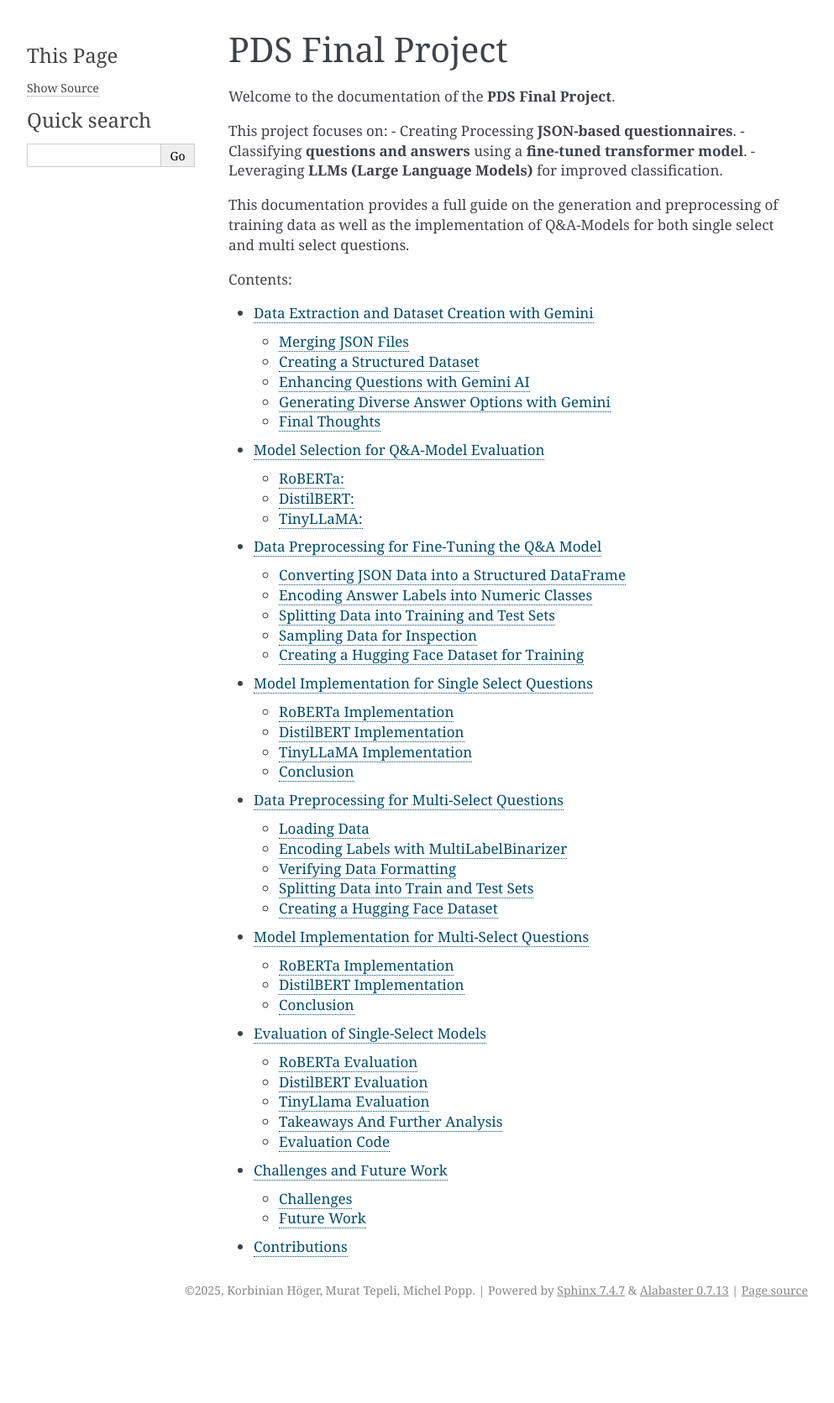
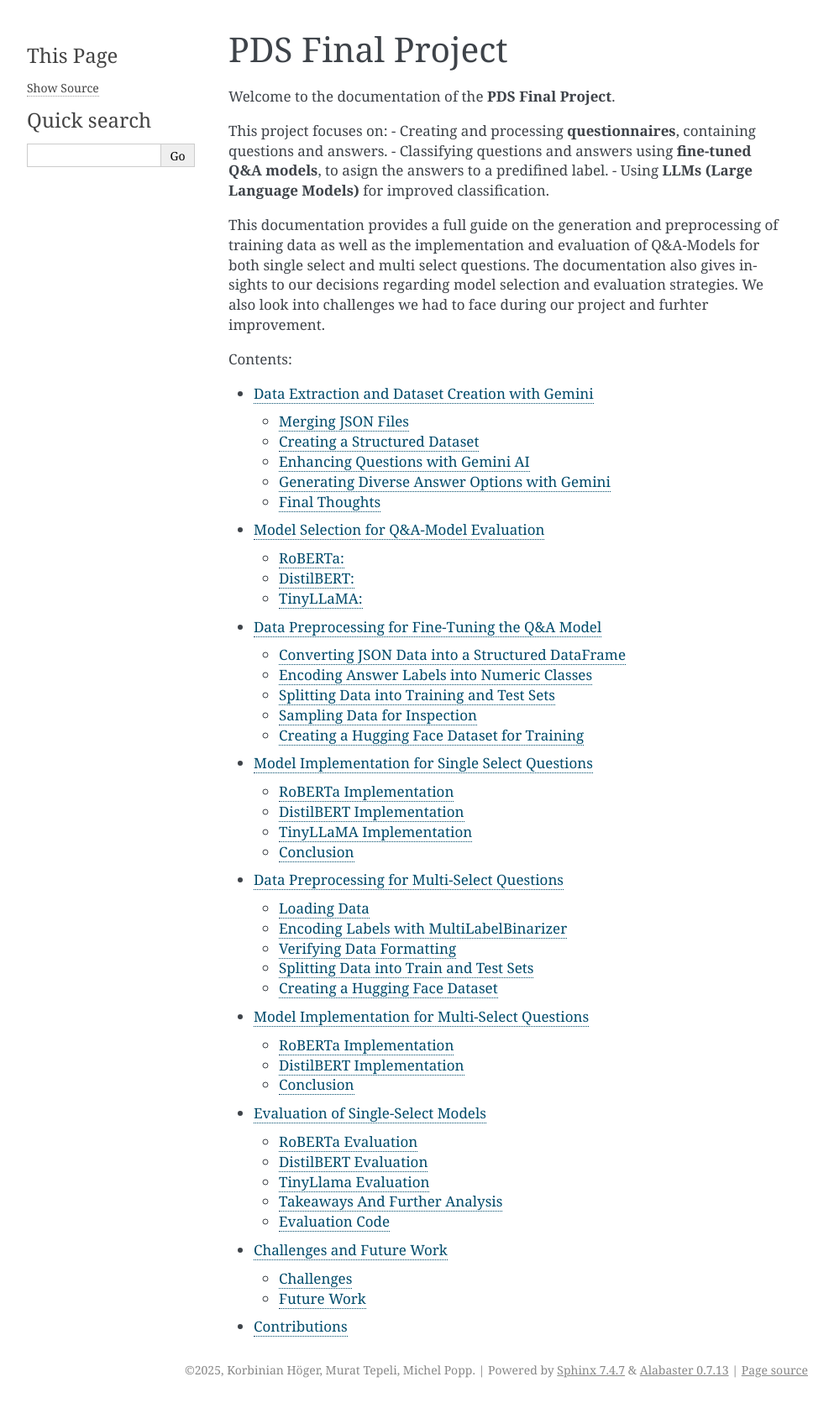
Before and after one commit to Michel-p16/PDS-Project, a Sphinx documentation site: the page built from docs/source/index.rst, in a window 1280 px wide. Shown: the whole page at 84% size, without its empty margins (148-1141 px from the left). Built offline with Sphinx 7.4.7, drawn with Linux system fonts in a browser that asks for light colours; before the commit the page ends 1576 px from its top, so only the background shows below that.

Commit message:
Update index.rst

```diff
--- a/docs/source/index.rst
+++ b/docs/source/index.rst
@@ -4,11 +4,11 @@ PDS Final Project
 Welcome to the documentation of the **PDS Final Project**.
 
 This project focuses on:
-- Creating Processing **JSON-based questionnaires**.
-- Classifying **questions and answers** using a **fine-tuned transformer model**.
-- Leveraging **LLMs (Large Language Models)** for improved classification.
+- Creating and processing **questionnaires**, containing questions and answers.
+- Classifying questions and answers using **fine-tuned Q&A models**, to asign the answers to a predifined label.
+- Using **LLMs (Large Language Models)** for improved classification.
 
-This documentation provides a full guide on the generation and preprocessing of training data as well as the implementation of Q&A-Models for both single select and multi select questions.
+This documentation provides a full guide on the generation and preprocessing of training data as well as the implementation and evaluation of Q&A-Models for both single select and multi select questions. The documentation also gives insights to our decisions regarding model selection and evaluation strategies. We also look into challenges we had to face during our project and furhter improvement.
 
 
 .. toctree::
```
